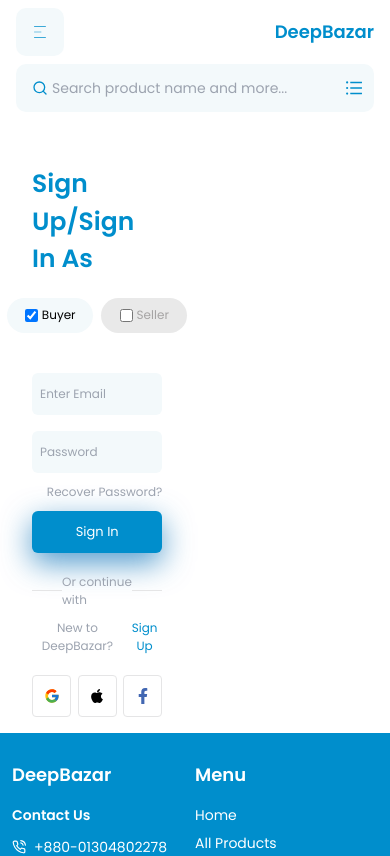
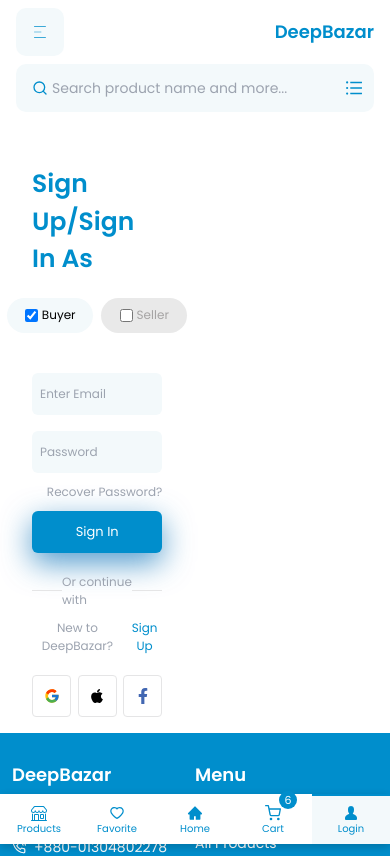
Before and after one commit to whitefog425dev/deepbazar, a Next.js app: page /auth in a window 390 px wide. Shown: the top 856 px of the page. Built offline with nearby package versions, Linux system fonts and the light colour scheme; grey boxes are pictures that could not be loaded.

Commit message:
created bottom navigation

```diff
--- a/src/app/globals.css
+++ b/src/app/globals.css
@@ -22,14 +22,13 @@
   border: solid 8px white !important;
   z-index: 10;
 }
-@media (min-width:768){
+@media (min-width: 768) {
   .swiper-button-prev,
-.swiper-button-next {
-  width: 86px !important;
-  height: 86px !important;
+  .swiper-button-next {
+    width: 86px !important;
+    height: 86px !important;
+  }
 }
-}
-
 
 .swiper-button-prev::after,
 .swiper-button-next::after {
--- a/src/app/layout.tsx
+++ b/src/app/layout.tsx
@@ -8,6 +8,7 @@
 import 'swiper/css/scrollbar';
 
 //SKELETON
+import BottomNavigation from '@/components/core/BottomNavigation';
 import Footer from '@/components/core/Footer';
 import 'react-loading-skeleton/dist/skeleton.css';
 
@@ -58,6 +59,7 @@
         <Providers>
           <Header />
           <div className="min-h-[20vh] px-4">{children}</div>
+          <BottomNavigation />
           <Footer />
         </Providers>
       </body>
--- a/src/components/common/CartBadge.tsx
+++ b/src/components/common/CartBadge.tsx
@@ -1,7 +1,7 @@
 const CartBadges = ({ number }: { number: number }) => {
   return (
     <div
-      className={`absolute right-[35px] -top-[7px] w-[18px]
+      className={`w-[18px]
       h-[18px] bg-primary text-white rounded-full flex justify-center items-center overflow-hidden`}
     >
       <p className="text-[11px]">{number}</p>
--- /dev/null
+++ b/src/components/core/BottomNavigation/index.tsx
@@ -0,0 +1,140 @@
+'use client';
+
+import CartBadges from '@/components/common/CartBadge';
+import { useAppSelector } from '@/redux/hooks';
+import { useRouter, useSelectedLayoutSegment } from 'next/navigation';
+import { FC } from 'react';
+import { AiFillHome, AiOutlineHeart } from 'react-icons/ai';
+import { BsShop } from 'react-icons/bs';
+import { FiShoppingCart } from 'react-icons/fi';
+import { GoPerson } from 'react-icons/go';
+
+//-----------------------------------------
+enum NavigationLinks {
+  products = 'all-product',
+  favorite = 'profile/wishlist',
+  home = '',
+  cart = 'cart',
+  login = 'auth',
+}
+//-----------------------------------------
+
+const BottomNavigationComp: FC = () => {
+  const { cartTotalQuantity } = useAppSelector(state => state.cartSlice);
+
+  const segment = useSelectedLayoutSegment();
+  const router = useRouter();
+
+  return (
+    <nav className="block md:hidden fixed bottom-0 z-50 w-full bg-white rounded-t-[6px] shadow-[0_3px_10px_rgb(0,0,0,0.2)]">
+      <div className="flex items-center justify-between h-[50px]">
+        <button
+          onClick={() => router.push('/all-products')}
+          style={
+            segment === NavigationLinks.products
+              ? {
+                  background: '#f3f9fb',
+                  color: '#008ecc',
+                  borderColor: '#008ecc',
+                }
+              : {
+                  background: 'white',
+                  color: '#008ecc',
+                  borderColor: 'transparent',
+                }
+          }
+          className="flex flex-col items-center justify-center h-full w-[30%] border-t-2"
+        >
+          <BsShop />
+          <span className="text-[10px]">Products</span>
+        </button>
+        <button
+          onClick={() => router.push('/profile/wishlist')}
+          style={
+            segment === NavigationLinks.favorite
+              ? {
+                  background: '#f3f9fb',
+                  color: '#008ecc',
+                  borderColor: '#008ecc',
+                }
+              : {
+                  background: 'white',
+                  color: '#008ecc',
+                  borderColor: 'transparent',
+                }
+          }
+          className="flex flex-col items-center justify-center h-full w-[30%] border-t-2"
+        >
+          <AiOutlineHeart />
+          <span className="text-[10px]">Favorite</span>
+        </button>
+        <button
+          onClick={() => router.push('/')}
+          style={
+            segment === NavigationLinks.home || segment === null
+              ? {
+                  background: '#f3f9fb',
+                  color: '#008ecc',
+                  borderColor: '#008ecc',
+                }
+              : {
+                  background: 'white',
+                  color: '#008ecc',
+                  borderColor: 'transparent',
+                }
+          }
+          className="flex flex-col items-center justify-center h-full w-[30%] border-t-2"
+        >
+          <AiFillHome />
+          <span className="text-[10px]">Home</span>
+        </button>
+        {/* #78808a */}
+        <button
+          onClick={() => router.push('/cart')}
+          style={
+            segment === NavigationLinks.cart
+              ? {
+                  background: '#f3f9fb',
+                  color: '#008ecc',
+                  borderColor: '#008ecc',
+                }
+              : {
+                  background: 'white',
+                  color: '#008ecc',
+                  borderColor: 'transparent',
+                }
+          }
+          className="flex flex-col items-center justify-center h-full w-[30%] border-t-2 relative"
+        >
+          <FiShoppingCart />
+          <span className="text-[10px]">Cart</span>
+          <div className="absolute -top-[5px] right-[15px]">
+            <CartBadges number={cartTotalQuantity || 6} />
+          </div>
+        </button>
+        <button
+          onClick={() => router.push('/auth')}
+          style={
+            segment === NavigationLinks.login
+              ? {
+                  background: '#f3f9fb',
+                  color: '#008ecc',
+                  borderColor: '#008ecc',
+                }
+              : {
+                  background: 'white',
+                  color: '#008ecc',
+                  borderColor: 'transparent',
+                }
+          }
+          className="flex flex-col items-center justify-center h-full w-[30%] border-t-2"
+        >
+          <GoPerson />
+          <span className="text-[10px]">Login</span>
+        </button>
+      </div>
+    </nav>
+  );
+};
+
+export default BottomNavigationComp;
--- a/src/components/core/Header/comps/Icon.tsx
+++ b/src/components/core/Header/comps/Icon.tsx
@@ -48,7 +48,7 @@
     <AnimatePresence>
       <div className="relative w-[48px] h-[48px]">
         <button
-          onClick={open ? closeMenu : openMenu}
+          onClick={openMenu}
           className="flex items-center cursor-pointer justify-center min-w-[48px] max-w-[48px] h-[48px] bg-[#F3F9FB] active:scale-95 duration-150 rounded-[10px]"
         >
           {open ? (
--- a/src/components/core/Header/comps/ProfileButtons.tsx
+++ b/src/components/core/Header/comps/ProfileButtons.tsx
@@ -1,6 +1,6 @@
 import CartBadges from '@/components/common/CartBadge';
 import { showCartHandler } from '@/redux/features/cartSlice';
-import { useAppDispatch, useAppSelector } from '@/redux/hooks';
+import { useAppDispatch } from '@/redux/hooks';
 import Link from 'next/link';
 import { FiShoppingCart } from 'react-icons/fi';
 import { MdOutlinePersonOutline } from 'react-icons/md';
@@ -11,7 +11,7 @@
 
 const ProfileButtons = () => {
   //STATE
-  const { cartTotalQuantity } = useAppSelector(state => state.cartSlice);
+  // const { cartTotalQuantity } = useAppSelector(state => state.cartSlice);
 
   //HOOKS
   const dispatch = useAppDispatch();
@@ -37,9 +37,10 @@
         className="flex items-center w-full relative"
       >
         <FiShoppingCart size={24} className="text-primary" />
-        {cartTotalQuantity > 10 && (
-          <CartBadges number={cartTotalQuantity || 6} />
-        )}
+        <div className="absolute right-[35px] -top-[7px] ">
+          <CartBadges number={6} />
+        </div>
+
         <p className="ml-[6px] text-[16px] font-bold text-[#666666]">Cart</p>
       </button>
     </div>
```
